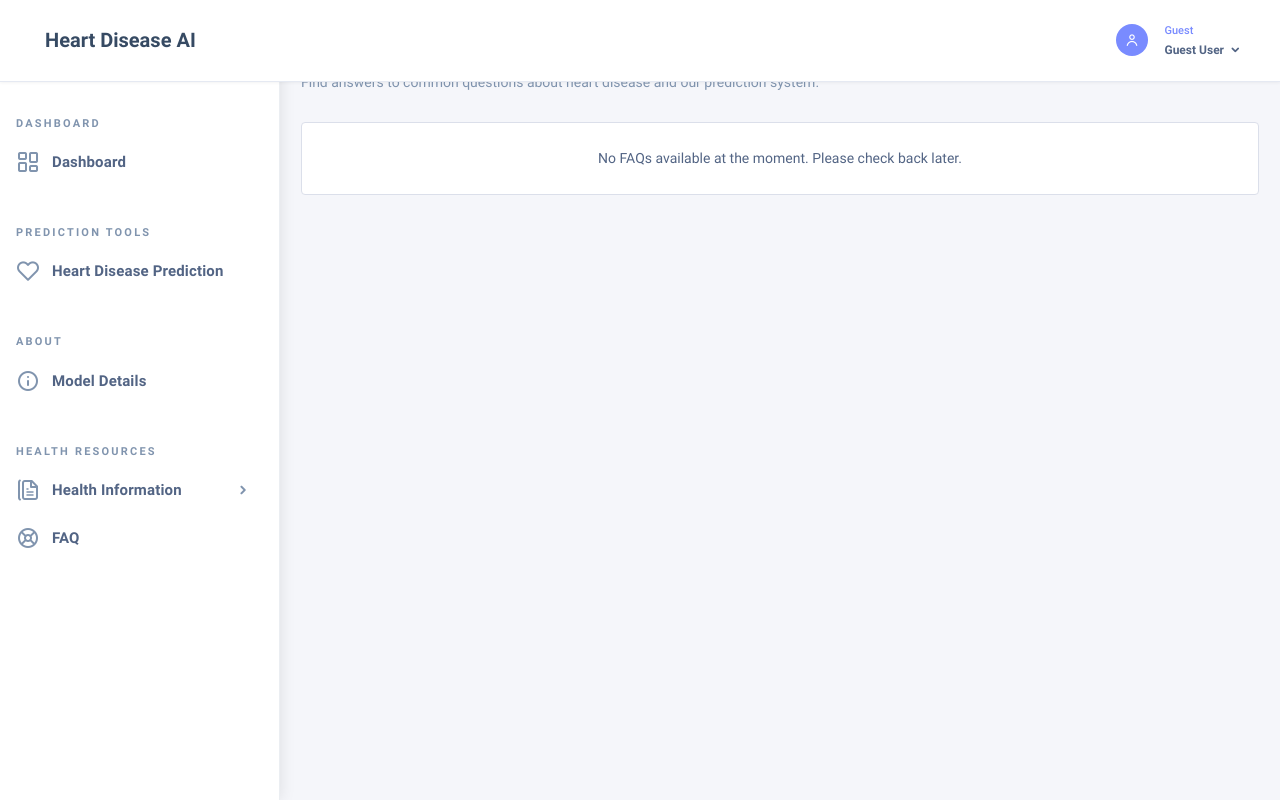
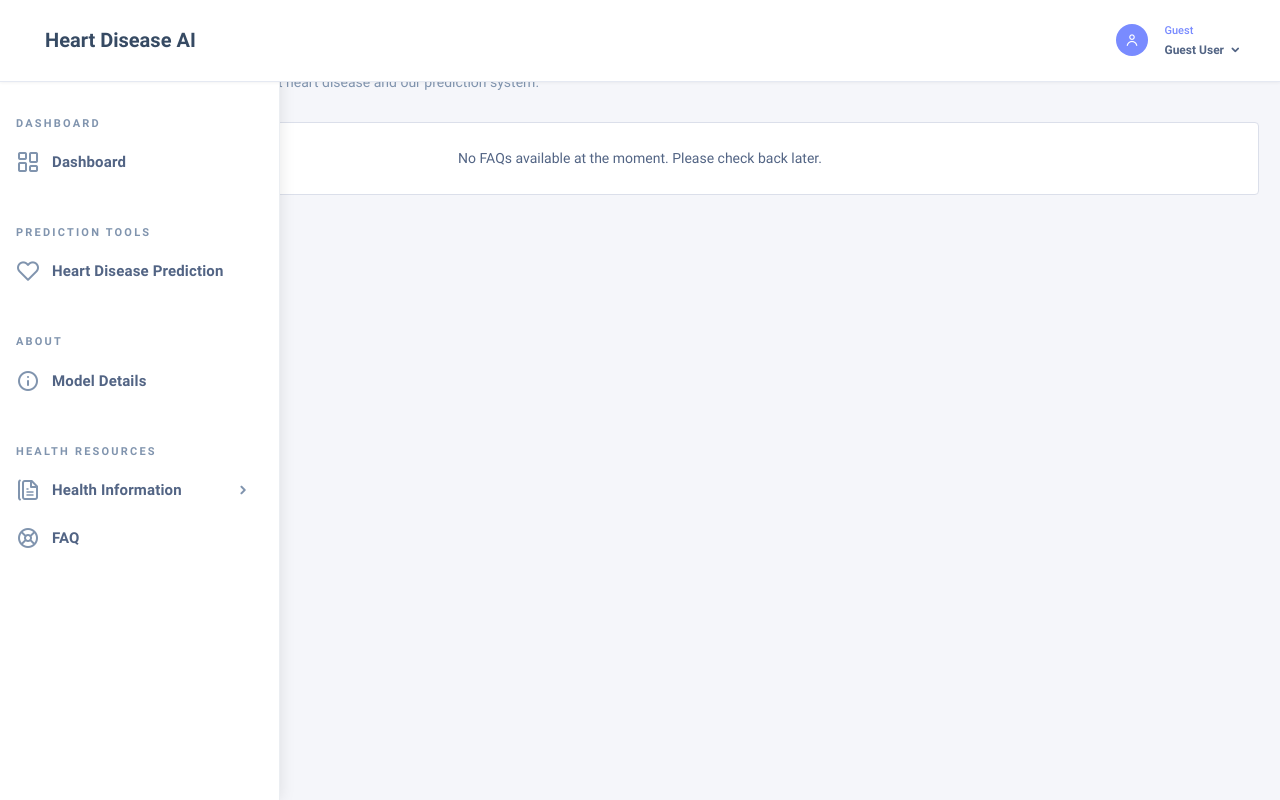
Before and after one commit to Wecky-Ng/Heart-Disease-AI-FYP, a PHP site: page /faq.php in a window 1280 px wide. Run offline with PHP 8.4, Linux system fonts and the light colour scheme; data that the repository does not hold is empty; some libraries are stand-ins or nearby versions.

Commit message:
Update sidemenu-fix.css

```diff
--- a/css/sidemenu-fix.css
+++ b/css/sidemenu-fix.css
@@ -28,7 +28,7 @@
 
 /* Ensure main content adjusts properly */
 .nk-wrap {
-    margin-left: 280px;
+    margin-left: 0;
 }
 
 /* Mobile responsiveness */
```
